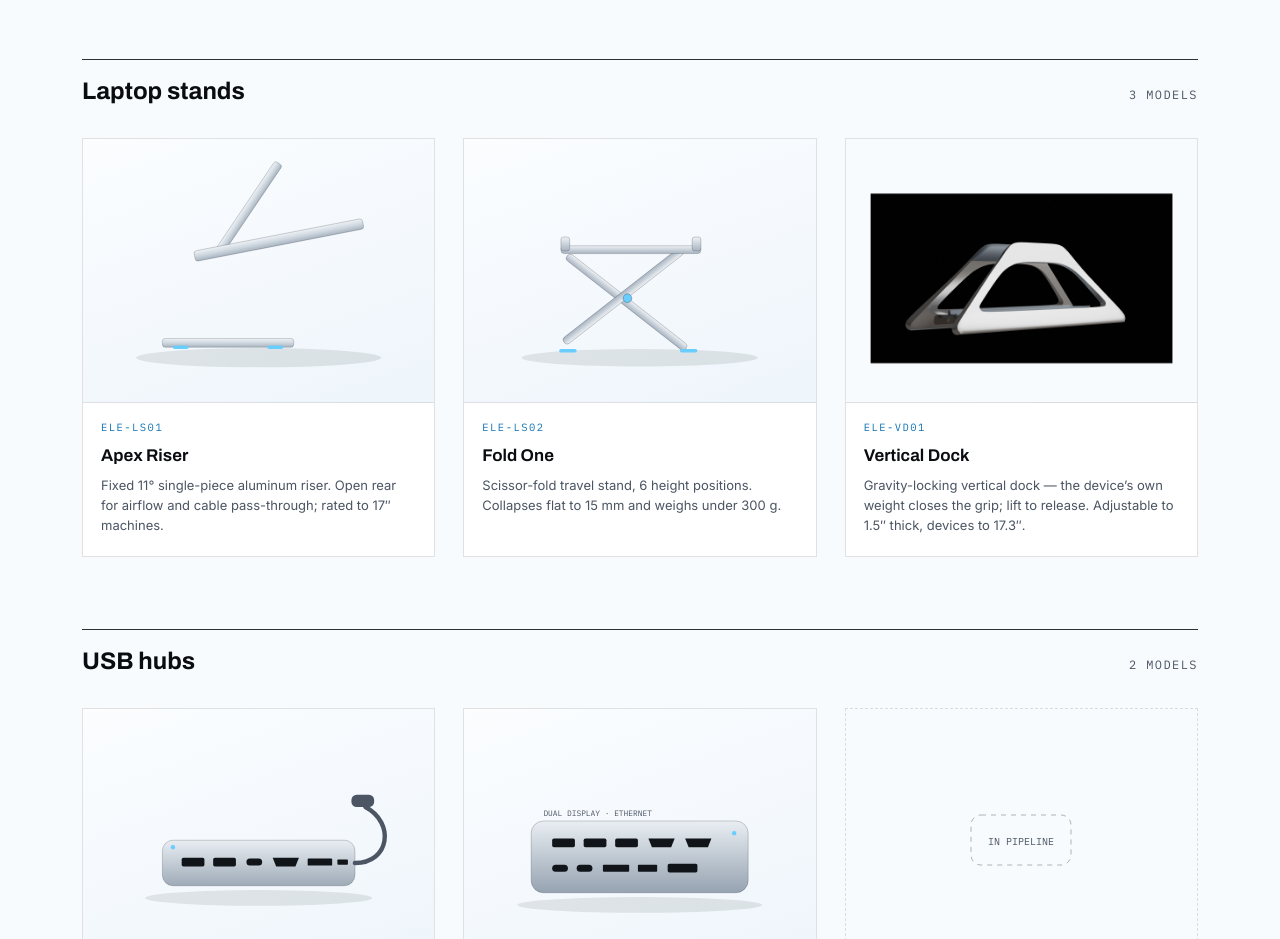
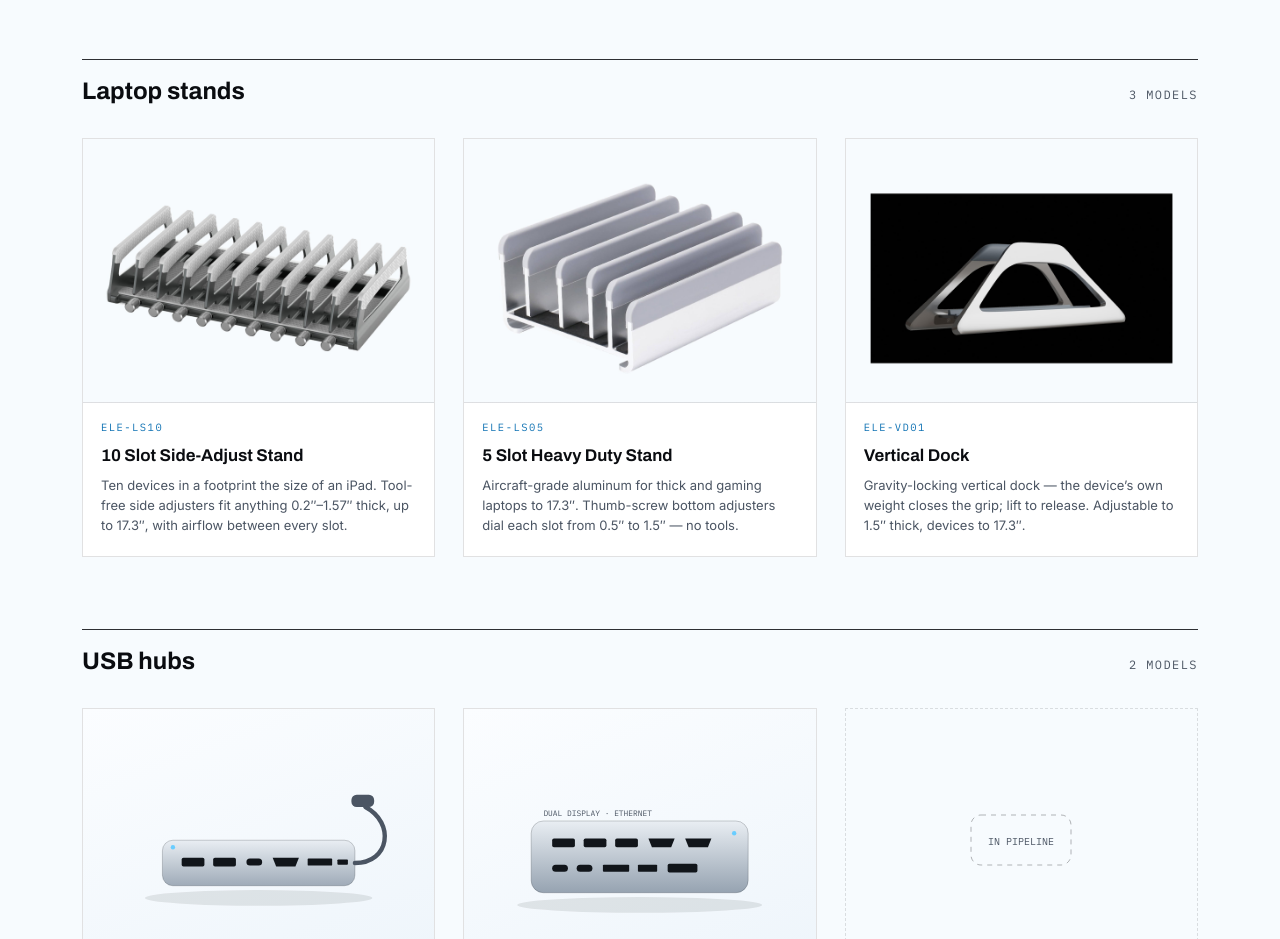
Before and after one commit to brianjohnnychen/meteor-city, a plain HTML site: page elestoria.html in a window 1280 px wide. Shown: the part 2540-3479 px from the top of the page. Drawn offline with Linux system fonts and the light colour scheme.

Commit message:
Replace fictional Apex Riser and Fold One with real catalog products from elestoria.com: 10 Slot Side-Adjust Stand (ELE-LS10) and 5 Slot Heavy Duty Stand (ELE-LS05), processed product photography

```diff
--- a/elestoria.html
+++ b/elestoria.html
@@ -111,43 +111,20 @@
         <div class="grid-3">
 
           <div class="product">
-            <svg class="art" viewBox="0 0 400 300" role="img" aria-label="Apex Riser fixed-angle aluminum laptop stand">
-              <defs><linearGradient id="a1" x1="0" y1="0" x2="0" y2="1"><stop offset="0" stop-color="#eef2f6"/><stop offset=".5" stop-color="#cfd8e0"/><stop offset="1" stop-color="#a7b3c0"/></linearGradient></defs>
-              <ellipse cx="200" cy="250" rx="140" ry="11" fill="rgba(10,12,16,.09)"/>
-              <g stroke="rgba(10,12,16,.25)" stroke-width=".8">
-                <rect x="90" y="228" width="150" height="10" rx="3" fill="url(#a1)"/>
-                <rect x="160" y="120" width="120" height="10" rx="3" transform="rotate(-56 160 130)" fill="url(#a1)"/>
-                <rect x="128" y="128" width="196" height="12" rx="3" transform="rotate(-11 128 140)" fill="url(#a1)"/>
-              </g>
-              <g fill="#69cdff"><rect x="102" y="236" width="18" height="4" rx="2"/><rect x="210" y="236" width="18" height="4" rx="2"/></g>
-            </svg>
+            <img class="art" src="assets/ls-10slot.jpg" loading="lazy" alt="Elestoria 10 Slot Side-Adjust Stand: ten padded vertical slots with side thumb-screw adjusters">
             <div class="info">
-              <p class="sku">ELE-LS01</p>
-              <h4>Apex Riser</h4>
-              <p>Fixed 11° single-piece aluminum riser. Open rear for airflow and cable pass-through; rated to 17″ machines.</p>
+              <p class="sku">ELE-LS10</p>
+              <h4>10 Slot Side-Adjust Stand</h4>
+              <p>Ten devices in a footprint the size of an iPad. Tool-free side adjusters fit anything 0.2″–1.57″ thick, up to 17.3″, with airflow between every slot.</p>
             </div>
           </div>
 
           <div class="product">
-            <svg class="art" viewBox="0 0 400 300" role="img" aria-label="Fold One portable folding laptop stand">
-              <defs><linearGradient id="a2" x1="0" y1="0" x2="0" y2="1"><stop offset="0" stop-color="#eef2f6"/><stop offset="1" stop-color="#a7b3c0"/></linearGradient></defs>
-              <ellipse cx="200" cy="250" rx="135" ry="10" fill="rgba(10,12,16,.09)"/>
-              <g stroke="rgba(10,12,16,.28)" stroke-width=".8">
-                <!-- X legs -->
-                <rect x="120" y="130" width="172" height="9" rx="4" transform="rotate(38 120 130)" fill="url(#a2)"/>
-                <rect x="252" y="130" width="172" height="9" rx="4" transform="rotate(142 252 130)" fill="url(#a2)"/>
-                <!-- top rail with hooks -->
-                <rect x="110" y="122" width="160" height="9" rx="4" fill="url(#a2)"/>
-                <rect x="110" y="112" width="10" height="16" rx="3" fill="url(#a2)"/>
-                <rect x="260" y="112" width="10" height="16" rx="3" fill="url(#a2)"/>
-              </g>
-              <circle cx="186" cy="182" r="5" fill="#69cdff" stroke="rgba(10,12,16,.3)"/>
-              <g fill="#69cdff"><rect x="108" y="240" width="20" height="4" rx="2"/><rect x="246" y="240" width="20" height="4" rx="2"/></g>
-            </svg>
+            <img class="art" src="assets/ls-heavy.jpg" loading="lazy" alt="Elestoria 5 Slot Heavy Duty Bottom-Adjust Stand: five wide padded slots in solid aluminum">
             <div class="info">
-              <p class="sku">ELE-LS02</p>
-              <h4>Fold One</h4>
-              <p>Scissor-fold travel stand, 6 height positions. Collapses flat to 15 mm and weighs under 300 g.</p>
+              <p class="sku">ELE-LS05</p>
+              <h4>5 Slot Heavy Duty Stand</h4>
+              <p>Aircraft-grade aluminum for thick and gaming laptops to 17.3″. Thumb-screw bottom adjusters dial each slot from 0.5″ to 1.5″ — no tools.</p>
             </div>
           </div>
 
```
Also changed, not shown: assets/ls-10slot.jpg (added), assets/ls-heavy.jpg (added).
